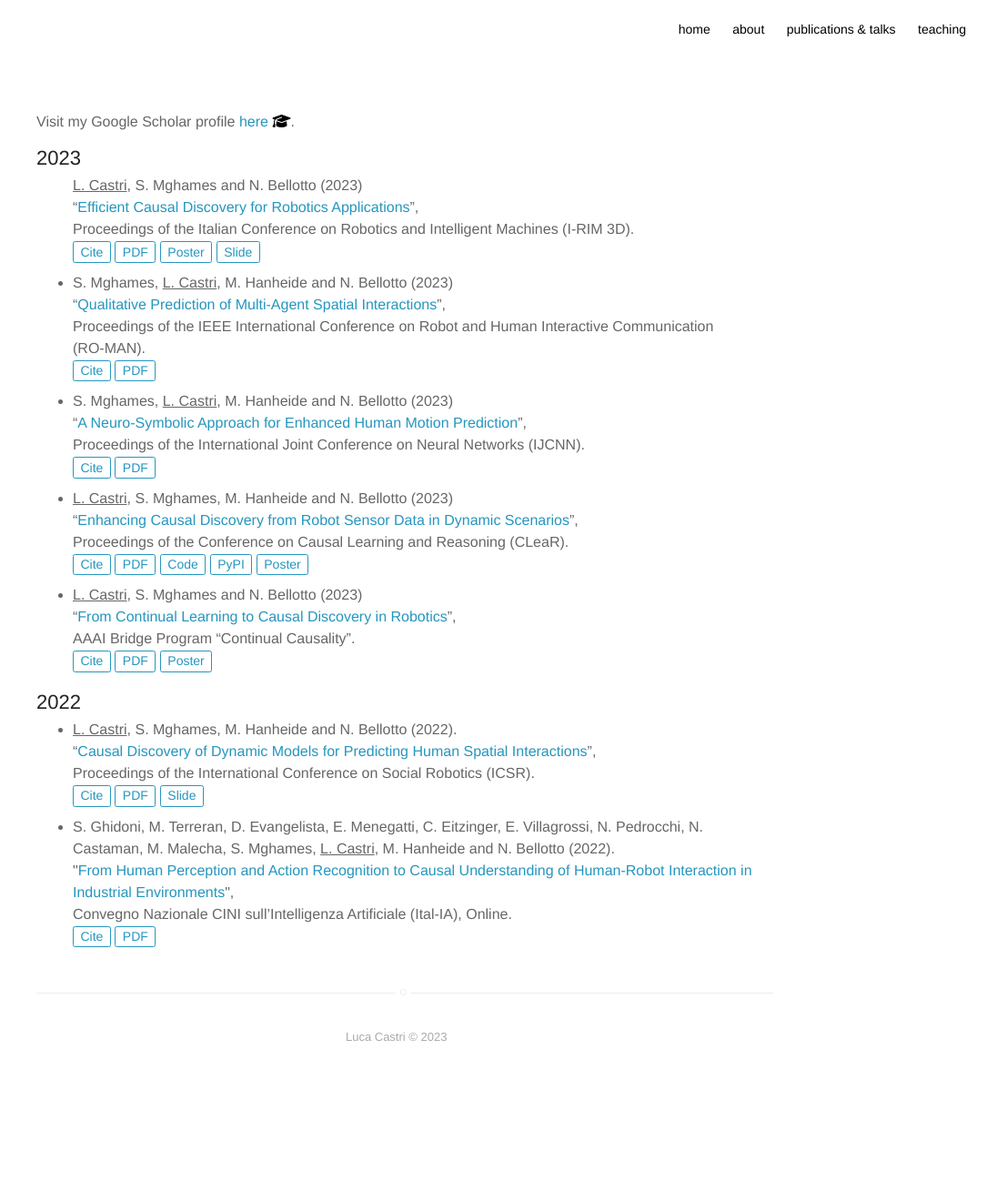
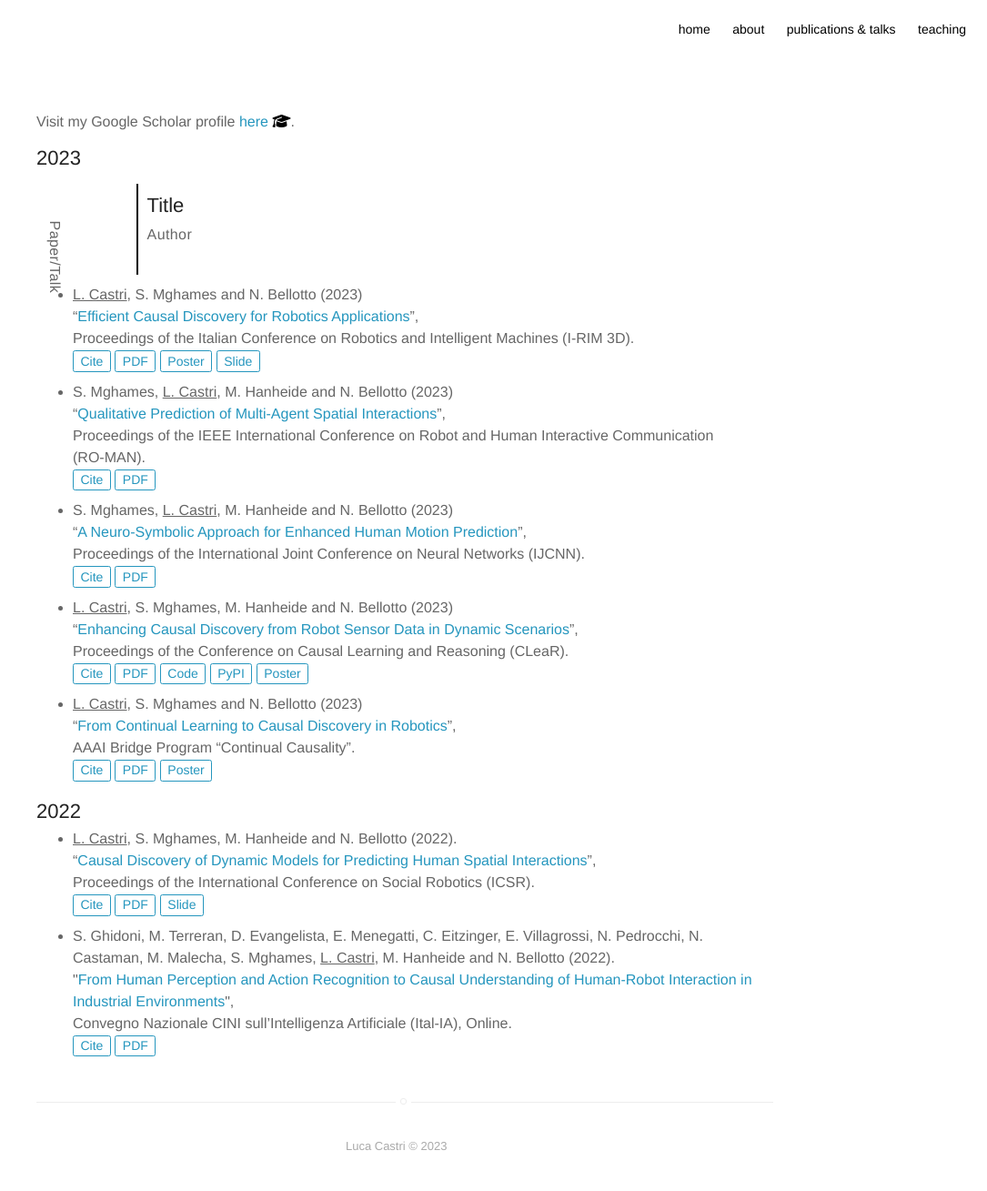
Before and after one commit to lcastri/lcastri.github.io, a Jekyll site: the page built from publications.html, in a window 1280 px wide. Shown: the whole page at 91% size, without its empty margins (195-1280 px from the left). Built offline with Jekyll 4.4.1, drawn with Linux system fonts in a browser that asks for light colours; nearby versions of some CDN libraries; before the commit the page ends 1189 px from its top, so only the background shows below that.

Commit message:
attempt 3

```diff
--- a/_sass/base/general.sass
+++ b/_sass/base/general.sass
@@ -104,22 +104,6 @@ ol
 		font-weight: 300
 		color: $alpha
 		padding-bottom: 10px
-.vertical-line
-	&:before
-		content: ""
-		position: absolute
-		left: -5%
-		width: 8px
-		border-radius: 8px
-		height: 100% /* Extend the line from top to bottom */
-		color: $delta /* Line color */
-		transform: translateY(-50%)
-		line-height: 40px
-		text-align: center
-	&::marker
-		content: none /* Hide the default marker (bullet point) */
-
-
 
 img,
 pre,
@@ -210,3 +194,22 @@ pre
 
 .inline-icon
 	color: $zeta
+
+.custom-element
+	display: flex
+	align-items: center
+	padding: 10px
+
+	.left-content, .right-content
+		padding: 10px
+
+
+	.vertical-bar
+		width: 2px
+		height: 100px
+		background-color: #000
+
+
+	.rotate-text
+		transform: rotate(90deg)
+		transform-origin: left center
--- a/publications.html
+++ b/publications.html
@@ -6,6 +6,16 @@ layout: page
 Visit my Google Scholar profile <a class="ext_link" href="https://scholar.google.com/citations?user=MWKfdVQAAAAJ&hl=en&oi=ao">here</a> <i class="fa fa-graduation-cap inline-icon"></i>.
 <br><br>
 <h2>2023</h2>
+<div class="custom-element">
+    <div class="left-content">
+        <p class="rotate-text">Paper/Talk</p>
+    </div>
+    <div class="vertical-bar"></div>
+    <div class="right-content">
+        <h2>Title</h2>
+        <p>Author</p>
+    </div>
+</div>
 <ul>
     <li class="vertical-line">
         <u>L. Castri</u>, S. Mghames and N. Bellotto (2023)<br>
```
